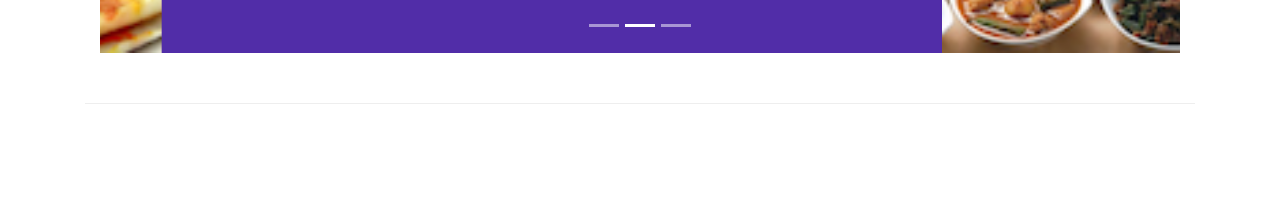
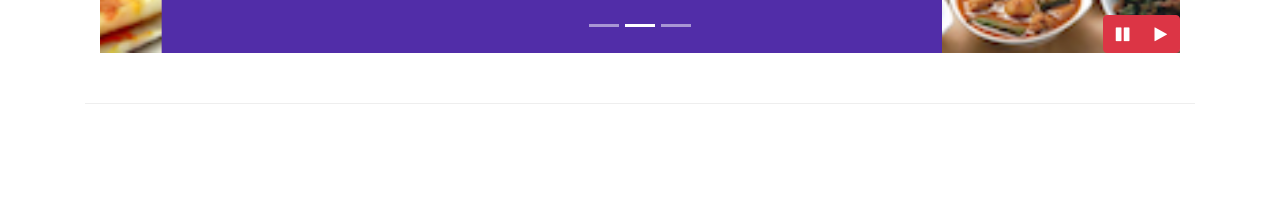
Before and after one commit to noureddinelafendi/conFusion, a website: page index.html in a window 1280 px wide. Shown: the part 581-800 px from the top of the page. Drawn offline with nearby package versions, Linux system fonts and the light colour scheme.

Commit message:
bootsrap & jquery

```diff
--- a/css/styles.css
+++ b/css/styles.css
@@ -62,3 +62,9 @@
     left: 0;
     min-height: 300px;
 }
+
+#carouselButton{
+    right: 0px;
+    position: absolute;
+    bottom: 0px;
+}
--- a/index.html
+++ b/index.html
@@ -204,6 +204,14 @@
                     <a class="carousel-control-next" href="#mycarousel" role="button" data-slide="next">
                         <span class="carousel-control-next-icon"></span>
                     </a>
+                    <div class="btn-group" id="carouselButton">
+                        <button class="btn btn-danger btn-small" id="carousel-pause">
+                            <span class="fa fa-pause"></span>
+                        </button>
+                        <button class="btn btn-danger btn-small" id="carousel-play">
+                            <span class="fa fa-play"></span>
+                        </button>
+                    </div>
                 </div>
             </div>
         </div>
@@ -298,6 +306,17 @@
     <script src="node_modules/jquery/dist/jquery.slim.min.js"></script>
     <script src="node_modules/popper.js/dist/umd/popper.min.js"></script>
     <script src="node_modules/bootstrap/dist/js/bootstrap.min.js"></script>
+    <script>
+        $(document).ready(function() {
+            $('#mycarousel').carousel({ interval: 2000});
+            $('#carousel-pause').click(function() {
+                $('#mycarousel').carousel('pause')
+            });
+            $('#carousel-play').click(function() {
+                $('#mycarousel').carousel('cycle')
+            });
+        });
+    </script>
 </body>
 
 </html>
```
